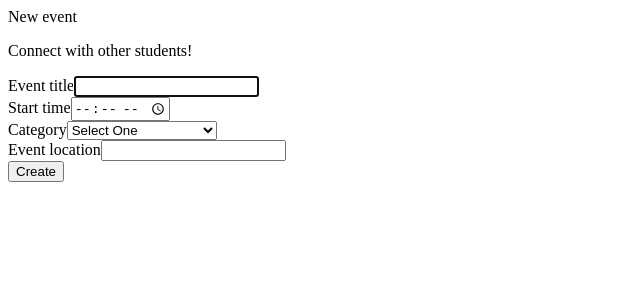
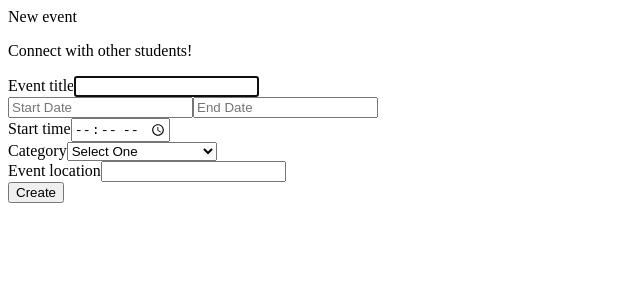
Before and after one commit to Catena-mundi/studybuddy, a Next.js app in the folder nextjs-blog/: page /components/Create_event_big in a window 1280 px wide. Shown: the top 300 px of the page, without its empty margins (0-640 px from the left). Built offline with nearby package versions, Linux system fonts and the light colour scheme.

Commit message:
add date picker to create event

```diff
--- a/nextjs-blog/pages/components/Create_event_big.js
+++ b/nextjs-blog/pages/components/Create_event_big.js
@@ -2,15 +2,30 @@ import React, { useState } from 'react';
 import Button from "react-bootstrap/Button";
 import Card from "react-bootstrap/Card"
 import Form from "react-bootstrap/Form";
+
+import "react-big-calendar/lib/css/react-big-calendar.css"
+import "react-datepicker/dist/react-datepicker.css"
+import DatePicker from "react-datepicker"
 import Container from "react-bootstrap/Container";
+import {Col, Nav, Row} from "react-bootstrap";
 function Create_event(props) {
 
     const [title, setTitle] = useState("");
     const [time, setTime] = useState("");
     const [location, setLocation] = useState("");
     const [category, setCategory] = useState("");
+    const [description, setDescription] = useState("");
+    const [start, setStart] = useState("");
+    const [end, set] = useState("");
+    const [newEvent, setNewEvent] = useState({
+      title: "",
+      start:"",
+      end: ""
+    });
     function handleSubmit(event) {
         const objeto = {title,time,location}
+
+        setAllEvents([...allEvents, newEvent]);
         props.passChildData(event.title);
         event.preventDefault();
         props.updateParent(objeto)
@@ -21,6 +36,7 @@ function Create_event(props) {
     return <div>
 
     <Container>
+
         <Card >
             <Card.Body>
                 <Card.Title>New event</Card.Title>
@@ -37,6 +53,10 @@ function Create_event(props) {
             onChange={(e) => setTitle(e.target.value)}
           />
         </Form.Group>
+          <DatePicker placeholderText="Start Date" style={{marginRight: "10px"}}
+                          selected={newEvent.start} onChange={(start) => setNewEvent({...newEvent, start})} />
+          <DatePicker placeholderText="End Date"
+                          selected={newEvent.end} onChange={(end) => setNewEvent({...newEvent, end})} />
 
         <Form.Group size="lg" controlId="time">
           <Form.Label>Start time</Form.Label>
```
